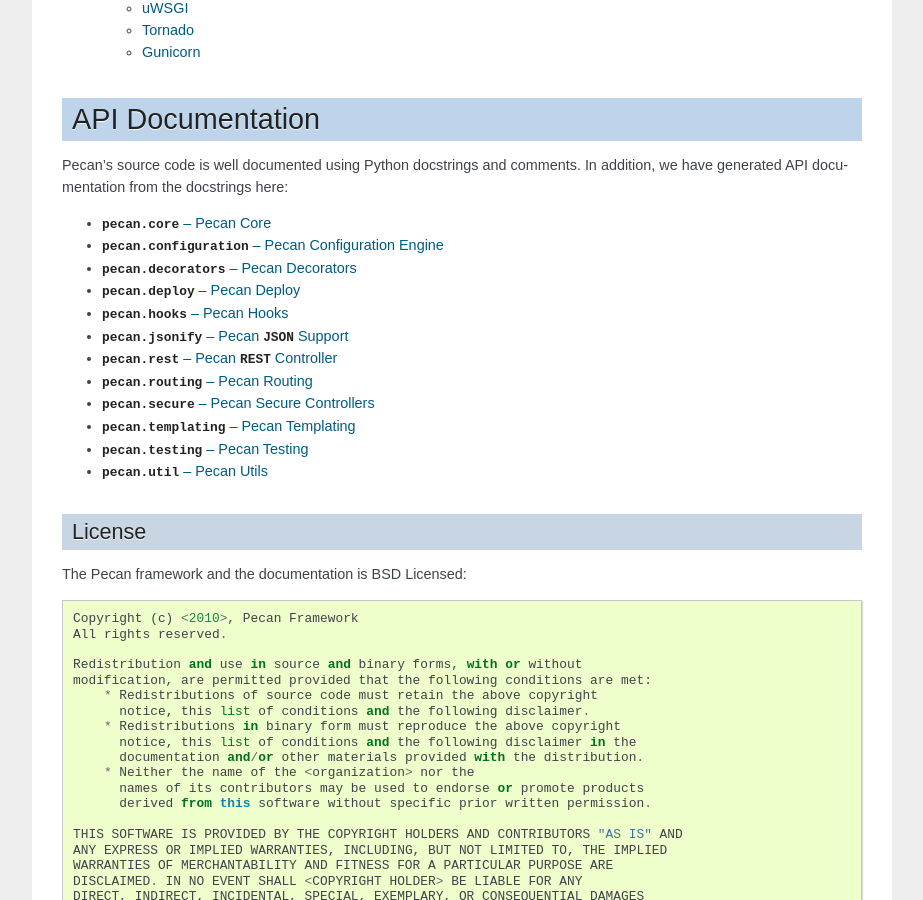
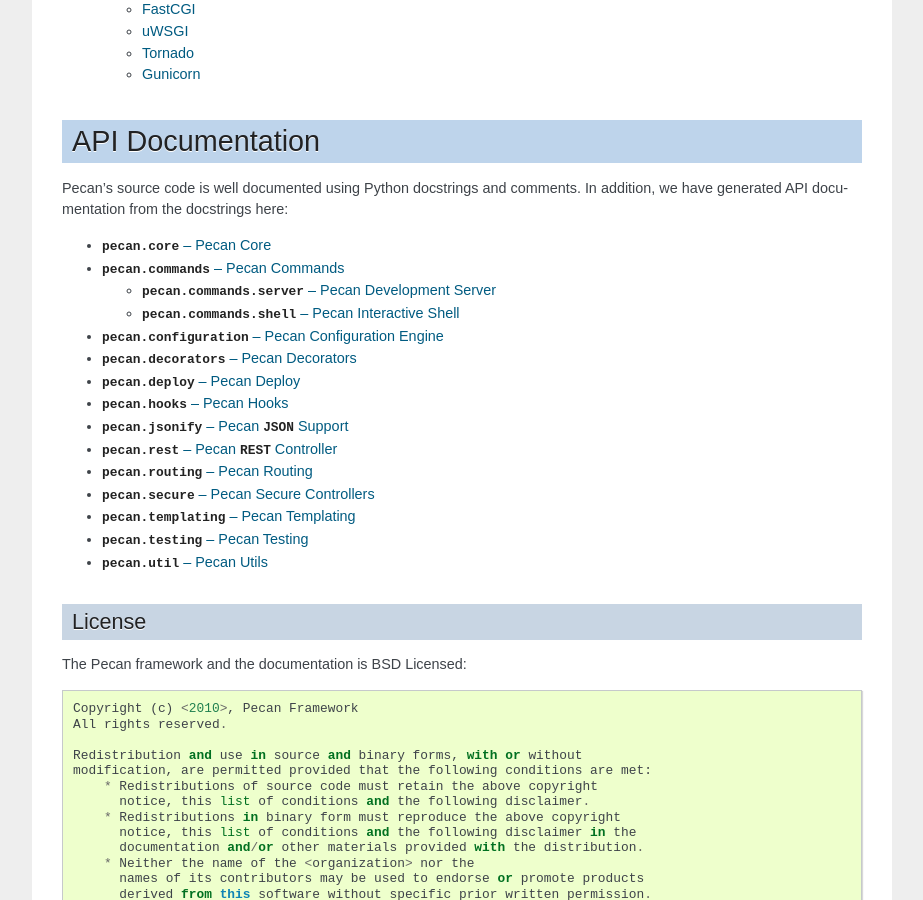
Before and after one commit to stackforge/pecan, a Sphinx documentation site: the page built from docs/source/index.rst, in a window 1280 px wide and 900 px high, scrolled down 1956 px. Shown: the whole window, without its empty margins (198-1121 px from the left). Built offline with Sphinx 7.4.7, drawn with Linux system fonts in a browser that asks for light colours; some of the changed text lies outside the part shown.

Commit message:
More ``pecan.commands`` documentation.

```diff
--- a/docs/source/commands.rst
+++ b/docs/source/commands.rst
@@ -95,3 +95,8 @@
 ::
     $ pecan shell --shell=ipython config.py
     $ pecan shell -s bpython config.py
+
+
+Extending ``pecan`` with Custom Commands
+----------------------------------------
+TODO
--- a/docs/source/index.rst
+++ b/docs/source/index.rst
@@ -65,6 +65,7 @@
    :maxdepth: 2
 
    pecan_core.rst
+   pecan_commands.rst
    pecan_configuration.rst
    pecan_decorators.rst
    pecan_deploy.rst
--- /dev/null
+++ b/docs/source/pecan_commands.rst
@@ -0,0 +1,26 @@
+.. _pecan_commands:
+
+:mod:`pecan.commands` -- Pecan Commands
+=======================================
+
+The :mod:`pecan.commands` module implements the ``pecan`` console script
+used to provide (for example) ``pecan serve`` and ``pecan shell`` command line
+utilities.
+
+.. automodule:: pecan.commands.base
+  :members:
+  :show-inheritance:
+
+:mod:`pecan.commands.server` -- Pecan Development Server
+++++++++++++++++++++++++++++++++++++++++++++++++++++++++
+
+.. automodule:: pecan.commands.serve
+  :members:
+  :show-inheritance:
+
+:mod:`pecan.commands.shell` -- Pecan Interactive Shell
+++++++++++++++++++++++++++++++++++++++++++++++++++++++
+
+.. automodule:: pecan.commands.shell
+  :members:
+  :show-inheritance:
```
Also changed, not shown: 1 other file.
